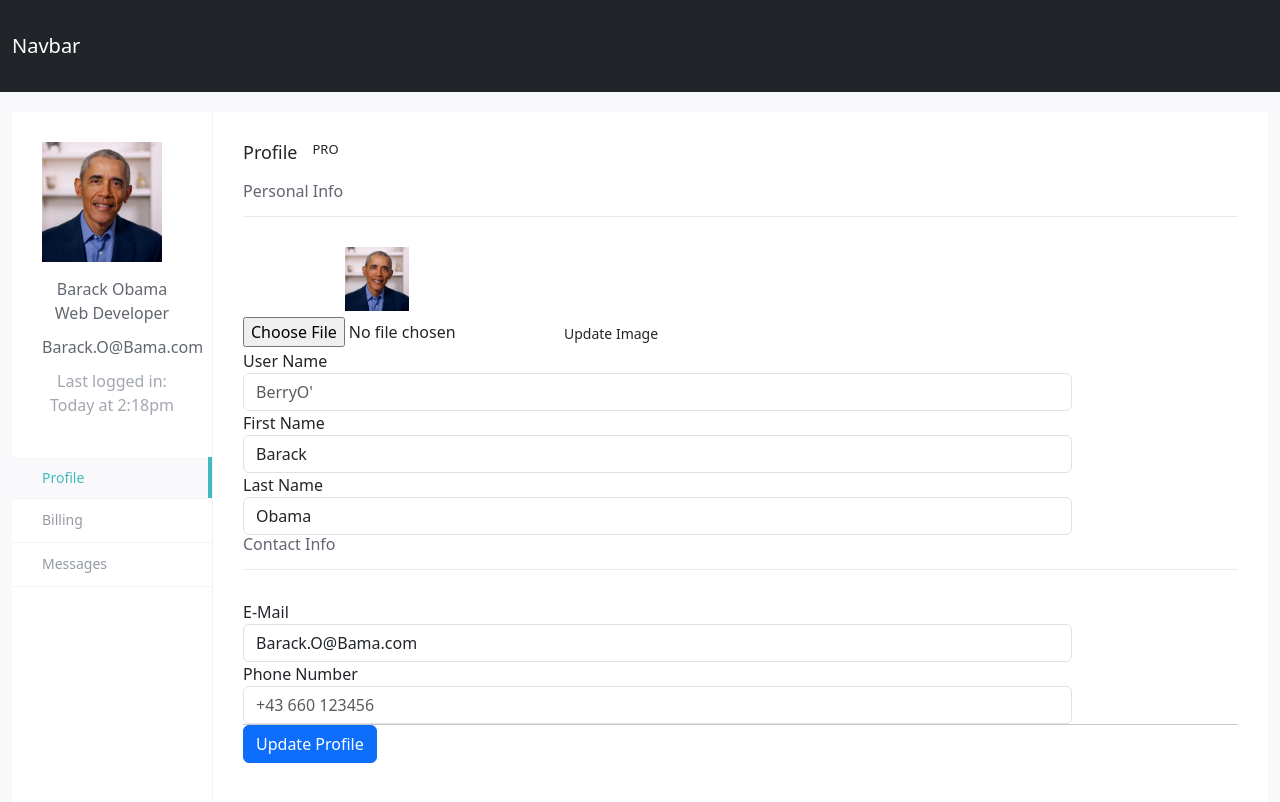
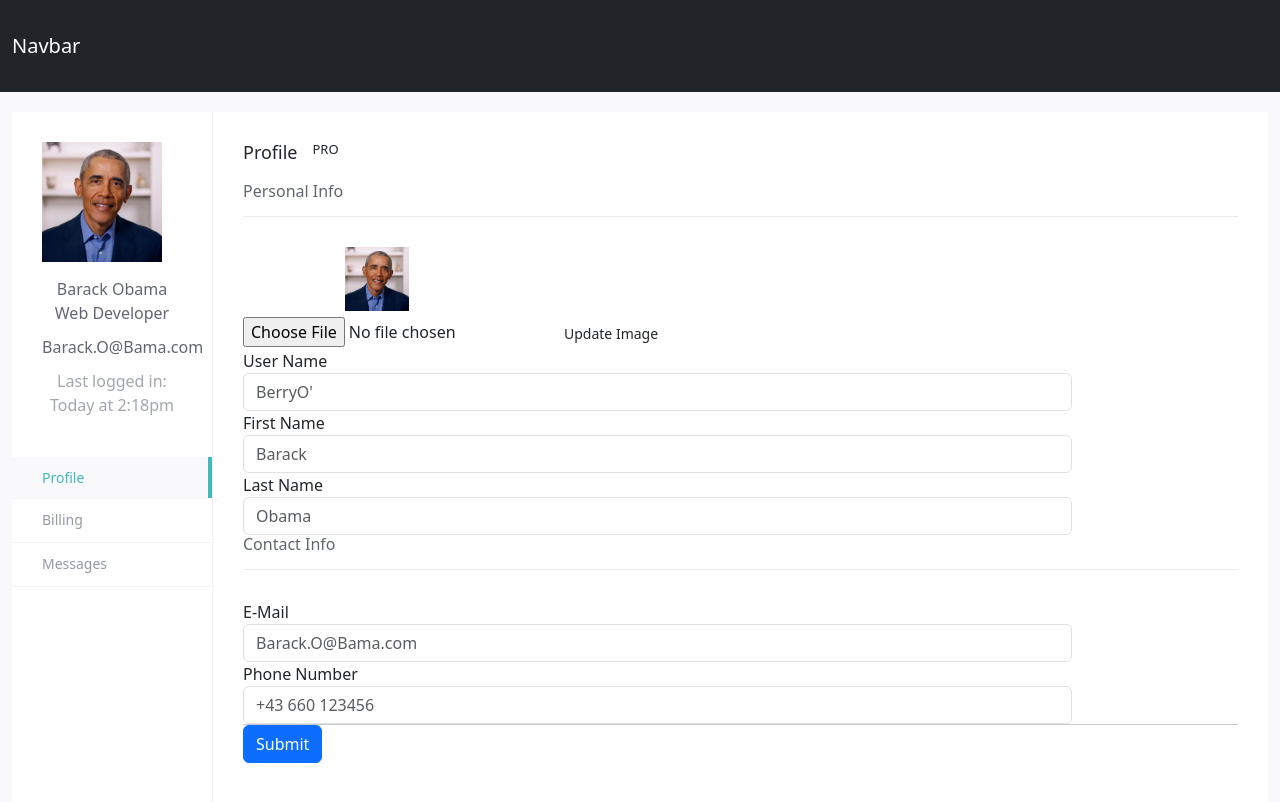
Before and after one commit to stiangglanda/OnlineShop, an Angular app in the folder code/Frontend/: page /userprofile in a window 1280 px wide. Shown: the top 802 px of the page. Built offline with nearby package versions, Linux system fonts and the light colour scheme.

Commit message:
Changed Values to Placeholders

```diff
--- a/code/Frontend/src/app/components/userprofile/userprofile.component.html
+++ b/code/Frontend/src/app/components/userprofile/userprofile.component.html
@@ -64,7 +64,7 @@
                                 <h3 class="fieldset-title">Personal Info</h3>
                                 <div class="form-group avatar">
                                     <figure class="figure col-md-2 col-sm-3 col-xs-12">
-                                        <img class="img-rounded img-responsive" src="/../../../assets/images/Profilepic1.webp" alt="">
+                                        <img class="img-rounded img-responsive" src="/../../../assets/images/Profilepic1.webp" alt=""> <!--ToDo Load Values from DB (do not remove Placeholders because we can use both)-->
                                     </figure>
                                     <div class="form-inline col-md-10 col-sm-9 col-xs-12">
                                         <input type="file" class="file-uploader pull-left">
@@ -74,20 +74,20 @@
                                 <div class="form-group">
                                     <label class="col-md-2 col-sm-3 col-xs-12 control-label">User Name</label>
                                     <div class="col-md-10 col-sm-9 col-xs-12">
-                                        <input type="text" class="form-control" placeholder="BerryO'">
+                                        <input type="text" class="form-control" placeholder="BerryO'"> <!--ToDo Load Values from DB (do not remove Placeholders because we can use both)-->
                                     </div>
                                 </div>
 
                                 <div class="form-group">
                                     <label class="col-md-2 col-sm-3 col-xs-12 control-label">First Name</label>
                                     <div class="col-md-10 col-sm-9 col-xs-12">
-                                        <input type="text" class="form-control" value="Barack">
+                                        <input type="text" class="form-control" placeholder="Barack"> <!--ToDo Load Values from DB (do not remove Placeholders because we can use both)-->
                                     </div>
                                 </div>
                                 <div class="form-group">
                                     <label class="col-md-2 col-sm-3 col-xs-12 control-label">Last Name</label>
                                     <div class="col-md-10 col-sm-9 col-xs-12">
-                                        <input type="text" class="form-control" value="Obama">
+                                        <input type="text" class="form-control" placeholder="Obama"> <!--ToDo Load Values from DB (do not remove Placeholders because we can use both)-->
                                     </div>
                                 </div>
                             </fieldset>
@@ -96,20 +96,20 @@
                                 <div class="form-group">
                                     <label class="col-md-2  col-sm-3 col-xs-12 control-label">E-Mail</label>
                                     <div class="col-md-10 col-sm-9 col-xs-12">
-                                        <input type="email" class="form-control" value="Barack.O@Bama.com">
+                                        <input type="email" class="form-control" placeholder="Barack.O@Bama.com"> <!--ToDo Load Values from DB (do not remove Placeholders because we can use both)-->
                                     </div>
                                 </div>
                                 <div class="form-group">
                                     <label class="col-md-2  col-sm-3 col-xs-12 control-label">Phone Number</label>
                                     <div class="col-md-10 col-sm-9 col-xs-12">
-                                        <input type="text" class="form-control" placeholder="+43 660 123456">
+                                        <input type="text" class="form-control" placeholder="+43 660 123456"> <!--ToDo Load Values from DB (do not remove Placeholders because we can use both)-->
                                     </div>
                                 </div>
                             </fieldset>
                             <hr>
                             <div class="form-group">
                                 <div class="col-md-10 col-sm-9 col-xs-12 col-md-push-2 col-sm-push-3 col-xs-push-0">
-                                    <input class="btn btn-primary" type="submit" value="Update Profile">
+                                    <input class="btn btn-primary" type="submit" placeholder="Update Profile">
                                 </div>
                             </div>
                         </form>
```
